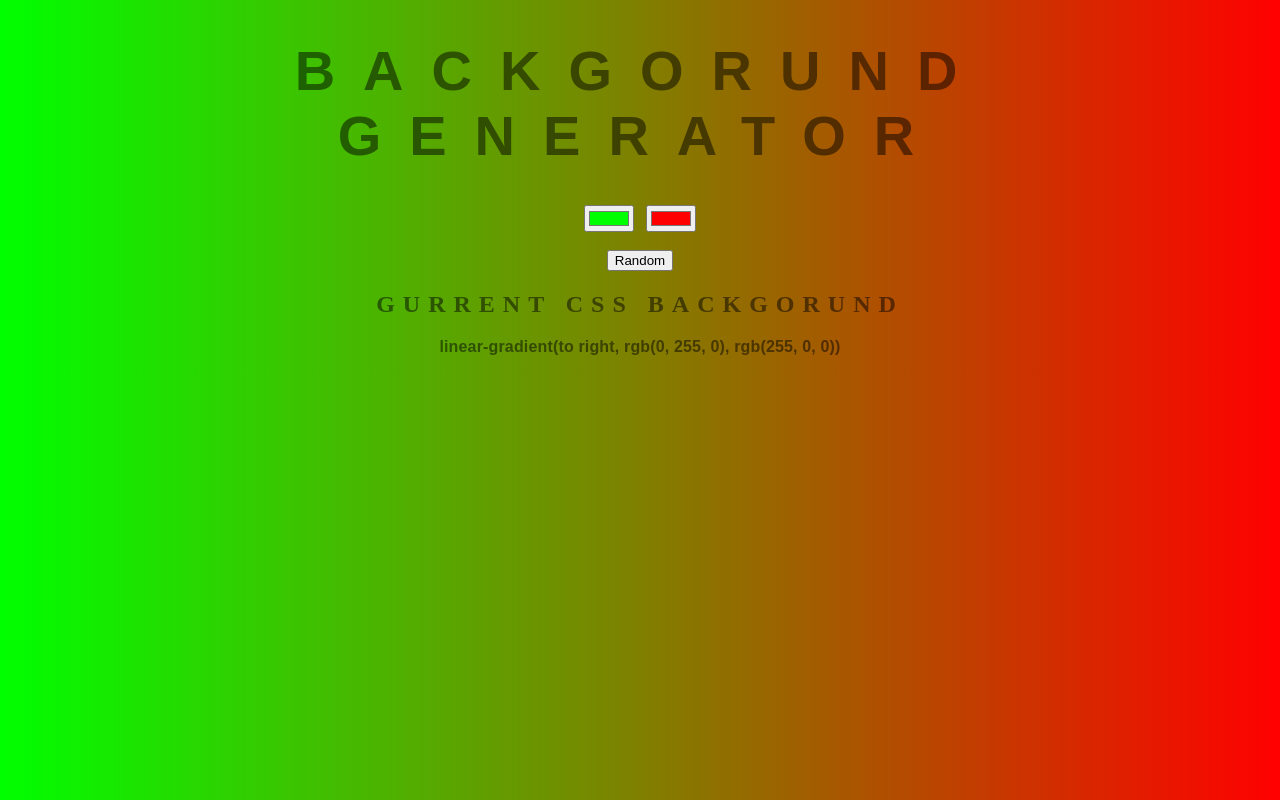
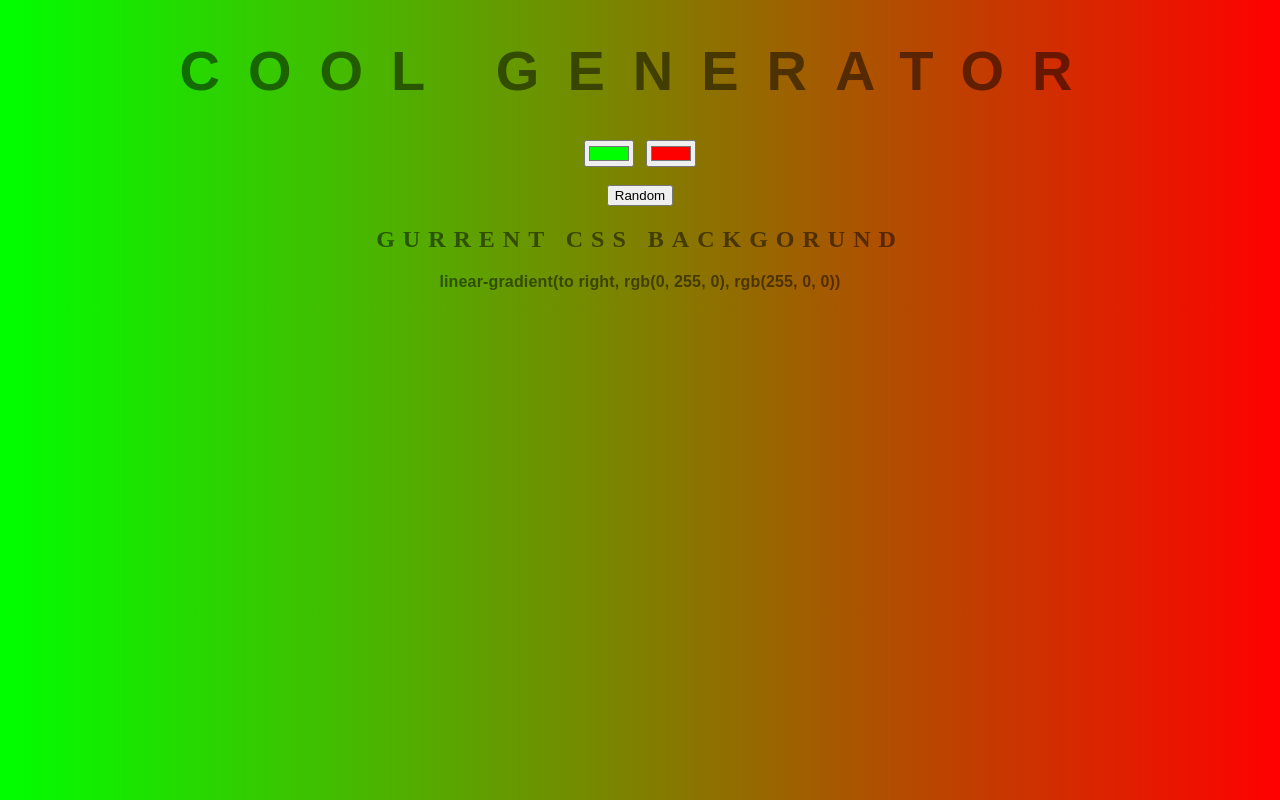
Before and after one commit to ShaCoMiRo/background_generator, a plain HTML site: page html/index.html in a window 1280 px wide. Drawn offline with Linux system fonts and the light colour scheme.

Commit message:
sunghyun fix title

```diff
--- a/html/index.html
+++ b/html/index.html
@@ -7,7 +7,7 @@
     <title>Gradient Backgorund!</title>
 </head>
 <body>
-    <h1>Backgorund Generator</h1>
+    <h1>Cool Generator</h1>
     <input class="colorControl1" type="color" name="color1" value="#00ff00">
     <input class="colorControl2" type="color" name="color2" value="#ff0000">
     <br><br>
```
